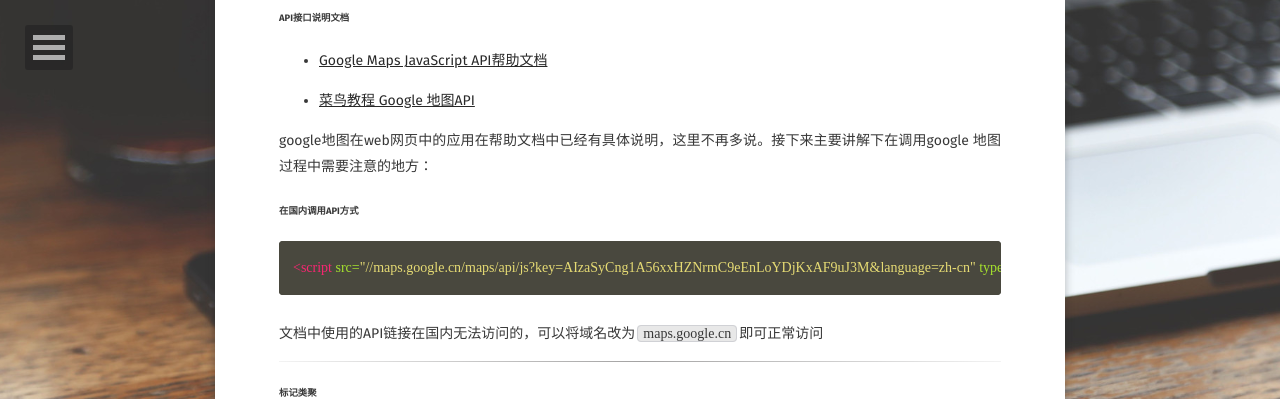
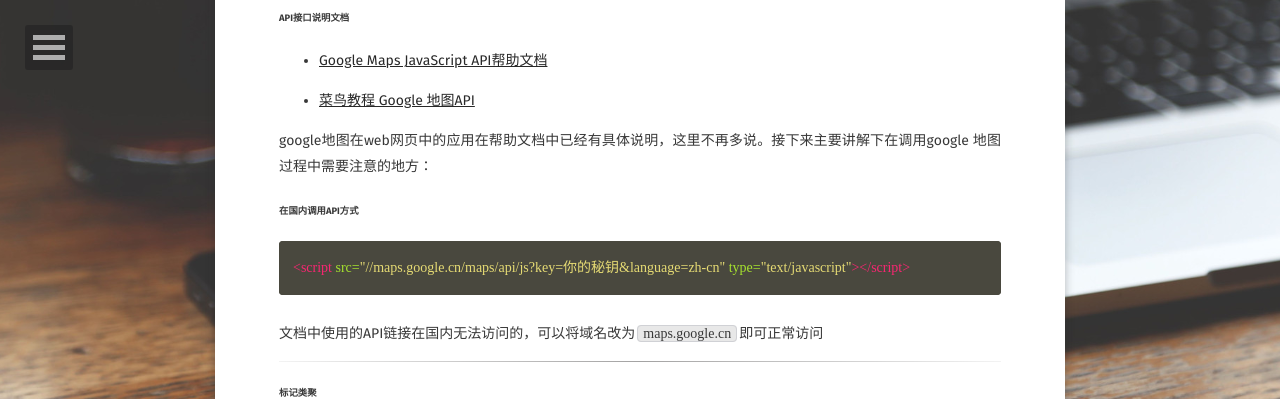
Before and after one commit to cailiu/cailiu.github.io, a Jekyll site: the page built from _posts/2018-01-23-Google Maps JavaScript API.md, in a window 1280 px wide and 900 px high, scrolled down 361 px, cut to the strip 0-399 px from the top of the window. Built offline with Jekyll 4.4.1, drawn with Linux system fonts in a browser that asks for light colours; some web fonts are replaced; comment, search, counter and statistics services are not loaded; part of the change alters nothing that is shown.

Commit message:
Update 2018-01-23-Google Maps JavaScript API.md

````diff
--- a/_posts/2018-01-23-Google Maps JavaScript API.md
+++ b/_posts/2018-01-23-Google Maps JavaScript API.md
@@ -18,7 +18,7 @@ google地图在web网页中的应用在帮助文档中已经有具体说明，
 ###### 在国内调用API方式
 
 ```html
-<script src="//maps.google.cn/maps/api/js?key=AIzaSyCng1A56xxHZNrmC9eEnLoYDjKxAF9uJ3M&language=zh-cn" type="text/javascript"></script>
+<script src="//maps.google.cn/maps/api/js?key=你的秘钥&language=zh-cn" type="text/javascript"></script>
 ```
 文档中使用的API链接在国内无法访问的，可以将域名改为`maps.google.cn`即可正常访问
 
````
